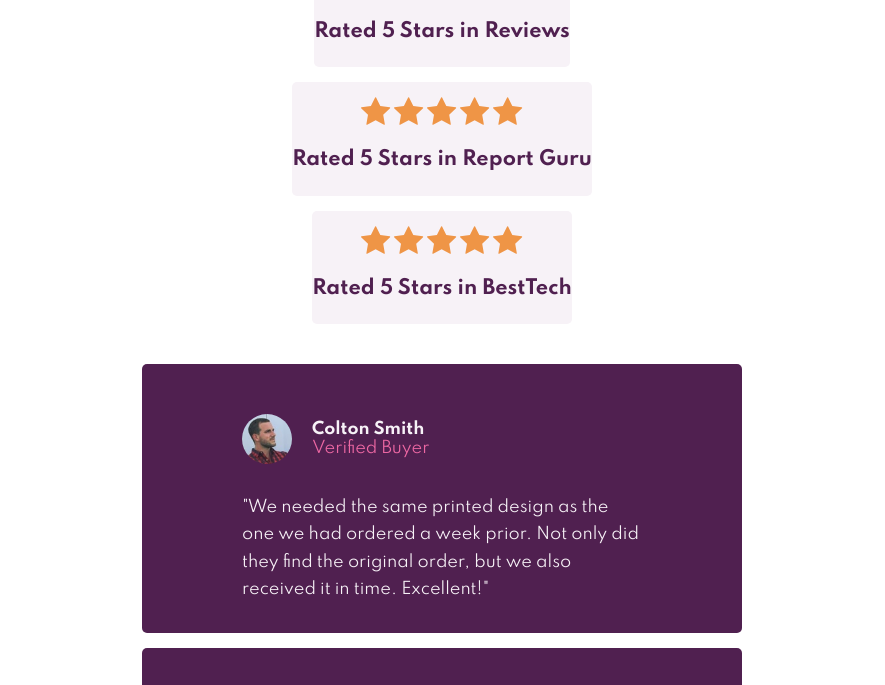
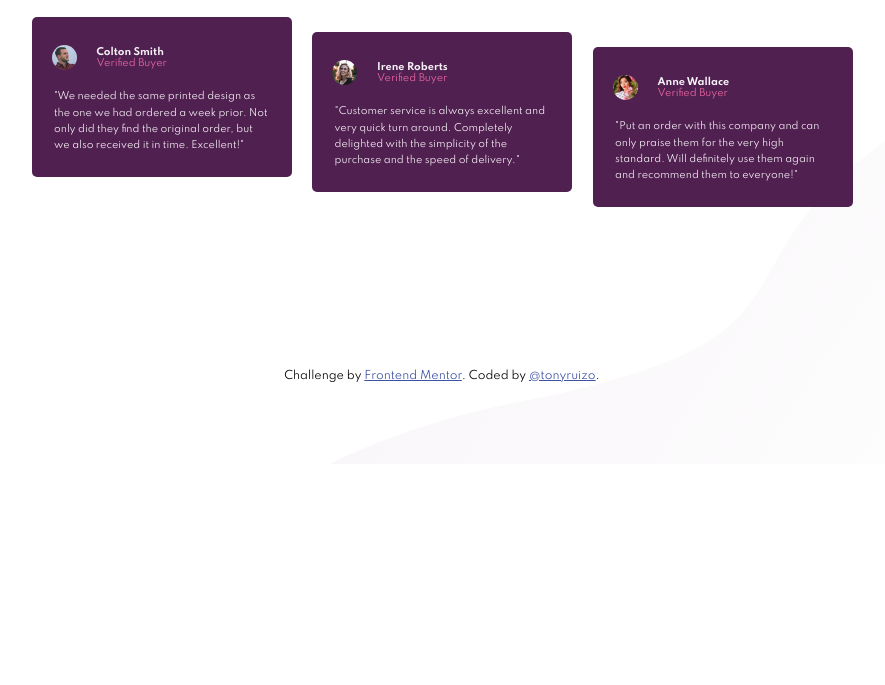
Before and after one commit to tonyruizo/social-proof-section, a plain HTML site: page index.html in a window 1280 px wide. Shown: the part 336-1021 px from the top of the page, without its empty margins (198-1083 px from the left). After the commit the page ends 800 px from the top, so only its background shows below. Drawn offline with Linux system fonts and the light colour scheme.

Commit message:
fix desktopview

```diff
--- a/index.html
+++ b/index.html
@@ -69,7 +69,7 @@
         <div class="comment-container">
           <div class="comment-items">
             <!-- Individual comment item -->
-            <div class="comment-item">
+            <div class="comment-item c-item-1">
               <div class="profile">
                 <div class="profile-avatar">
                   <img
@@ -90,7 +90,7 @@
               </div>
             </div>
 
-            <div class="comment-item">
+            <div class="comment-item c-item-2">
               <div class="profile">
                 <div class="profile-avatar">
                   <img
@@ -111,7 +111,7 @@
               </div>
             </div>
 
-            <div class="comment-item">
+            <div class="comment-item c-item-3">
               <div class="profile">
                 <div class="profile-avatar">
                   <img
--- a/scss/_responsive.scss
+++ b/scss/_responsive.scss
@@ -55,7 +55,6 @@
           padding-bottom: 30px;
 
           p {
-            font-size: 1rem;
             line-height: 1.7;
             width: 25rem;
             text-align: left;
@@ -69,125 +68,144 @@
 
 // Desktop view
 
-// @media (min-width: 821px) {
+@media (min-width: 821px) {
 
-//   body {
-//     // background-color: darkblue;
-//     background: url('../images/bg-pattern-top-desktop.svg') top -10px left -200px no-repeat,
-//     url('../images/bg-pattern-bottom-desktop.svg') bottom 0 right 0 no-repeat;
-//   }
+  body {
+    // background-color: darkblue;
+    background: url('../images/bg-pattern-top-desktop.svg') top -40px left -200px no-repeat,
+    url('../images/bg-pattern-bottom-desktop.svg') bottom -230px right -100px no-repeat;
+  }
 
-//   main {
-//     width: 821px;
-//   }
+  main {
+    width: 821px;
+  }
 
-//   .container {
-//     display: grid;
-//     grid-template-columns: repeat(2, 1fr);
-//     grid-template-rows: 200px;
-//     // background-color: red;
-//     width: inherit;
+  .container {
+    display: grid;
+    grid-template-columns: repeat(2, 1fr);
+    grid-template-rows: 200px;
+    // background-color: red;
+    width: inherit;
 
-//   }
+  }
 
-//   .heading {
-//     // place-items: left;
-//     text-align: left;
-//     h1 {
-//       font-size: 2rem;
-//       width: 280px;
-//       margin: 0;
-//     }
-//     p {
-//       font-size: 0.7rem;
-//       margin: 0;
-//       padding-top: 10px;
-//       width: 340px;
-//     }
-//   }
+  .heading {
+    text-align: left;
+    h1 {
+      font-size: 2rem;
+      width: 280px;
+      margin: 0;
+    }
+    p {
+      font-size: 0.6rem;
+      line-height: 1.4;
+      margin: 0;
+      padding-top: 10px;
+      width: 300px;
+    }
+  }
 
-//   .rating-container {
-//     .rating-items {
-//       margin: 10px 0;
+  .rating-container {
+    width: 100%;
+    .rating-items {
+      margin: 10px 0;
 
-//       .rating-item {
-//         background-color: red;
+      .rating-item {
+        width: 80%;
+        &:nth-child(2) {
+          margin-left: 45px;
+        }
+        &:nth-child(3) {
+          justify-items: end;
+          margin-left: 85px;
+        }
 
-//         &:nth-child(2) {
-//           background-color: blue;
-//           width: 80%;
-//           margin-left: 20px;
-//         }
-//         &:nth-child(3) {
-//           background-color: rgb(89, 255, 0);
-//           justify-items: end;
-//         }
+        .rating-item-review {
+          display: flex;
+          align-items: center;
+          justify-content: center;
+          // padding: 0;
+          // width: 300px;
+          padding-top: 5px;
 
-//         .rating-item-review {
-//           display: flex;
-//           align-items: center;
-//           justify-content: center;
-//           padding: 0;
-//           padding-top: 0px;
-//           padding-bottom: 0px;
+          img {
+            width: 20px;
+            height: 20px;
+            padding: 5px;
+          }
 
-//           img {
-//             width: 20px;
-//             height: 20px;
-//             padding: 5px;
-//           }
+          p {
+            font-size: 0.6rem;
+            place-items: center;
+            padding-left: 15px;
+            padding-right: 5px;
+          }
+        }
+      }
+    }
+  }
 
-//           p {
-//             font-size: 0.6rem;
-//             place-items: center;
-//           }
-//         }
-//       }
-//     }
-//   }
+  .comment-container {
+    margin: 0;
+    grid-column-start: span 2 ;
+    display: flex;
 
-//   .comment-container {
-//     width: 100px;
-//     display: flex;
+    .comment-items {
+      display: inline-flex;
+      justify-content: space-between;
+      // width: 100%;
 
-//     .comment-items {
-//       display: flex;
-//       width: 100px;
-//       // display: grid;
-//       // grid-template-rows: 1fr 1fr 1fr;
-//       // grid-row: 1 / 4;
-//       .item-3{
-//         grid-row: 3 / 4;
-//         .profile {
-//           display: flex;
-//           width: 100%;
-//           margin: 0;
-//           padding-top: 40px;
-//           padding-left: 100px;
+      .comment-item{
+        width: 260px;
+        height: 160px;
+        margin:0;
+        .profile {
+          display: flex;
+          margin: 0 auto;
+          padding-top: 20px;
+          padding-left: 20px;
 
-//           img {
-//             width: 20px;
-//             border-radius: 50%;
-//           }
+          .profile-avatar {
+            display: flex;
+            align-items: center;
+            margin-right: 20px;
+          }
 
-//           .profile-info {
-//             color: $LightGrayishMagenta;
-//             font-size: 0.5rem;
-//           }
-//         }
+          img {
+            width: 25px;
+            border-radius: 50%;
+          }
 
-//         .comment {
-//           padding-bottom: 30px;
-//           font-size: 0.7rem;
-//           p {
-//             font-size: 0.7rem;
-//             line-height: 1.7;
-//             width: 25rem;
-//             text-align: left;
-//             margin: 0 auto;
-//           }
-//         }
-//       }
-//     }
-//   }
-// }
+          .profile-info {
+            color: $LightGrayishMagenta;
+            font-size: 0.6rem;
+
+            p {
+              display: flex;
+              flex-direction: column;
+              font-weight: 700;
+              align-items: start;
+            }
+          }
+        }
+        .comment {
+          padding-top: 10px;
+          padding-bottom: 25px;
+        }
+        .comment p{
+        font-size: 0.6rem;
+        width: 255px;
+        padding: 0 20px;
+        }
+      }
+
+      .c-item-2{
+        margin-top: 15px;
+      }
+
+      .c-item-3 {
+        margin-top: 30px;
+      }
+    }
+  }
+}
--- a/scss/main.scss
+++ b/scss/main.scss
@@ -72,7 +72,8 @@ body {
         padding-bottom: 5px;
 
         img {
-          width: 30px;
+          width: 22px;
+          padding: 0 5px;
         }
       }
     }
@@ -131,7 +132,6 @@ body {
       .comment {
         color: $LightGrayishMagenta;
         padding: 20px 0;
-        height: 100%;
 
         p{
           font-size: 0.7rem;
```
Also changed, not shown: css/main.min.css, 1 other file.
